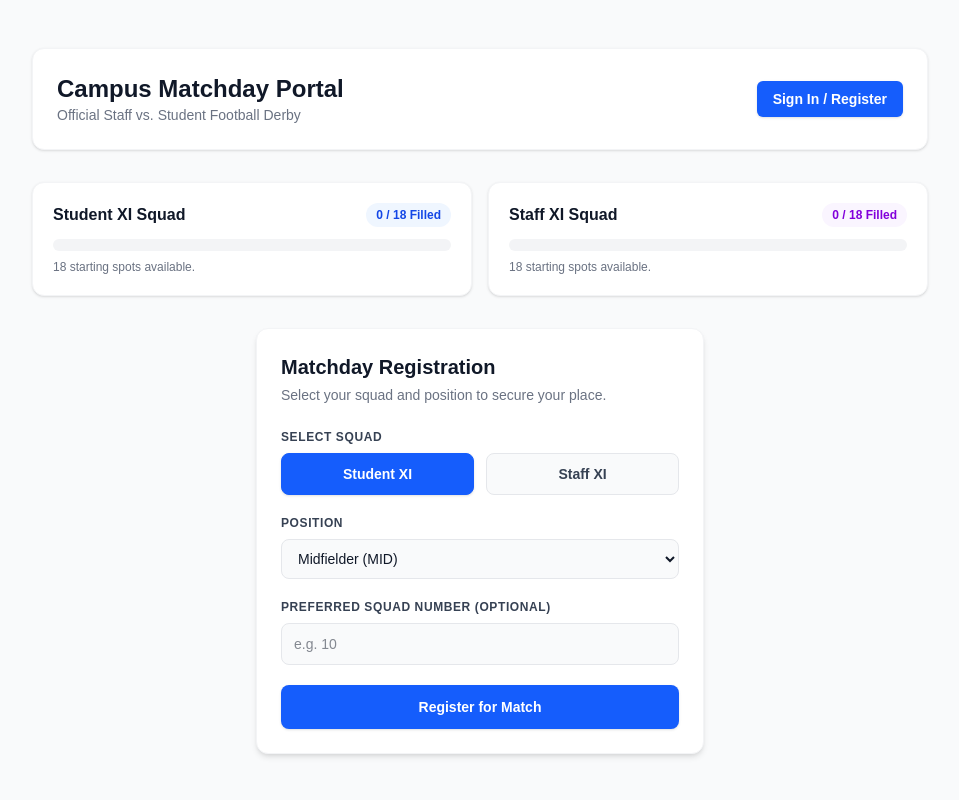
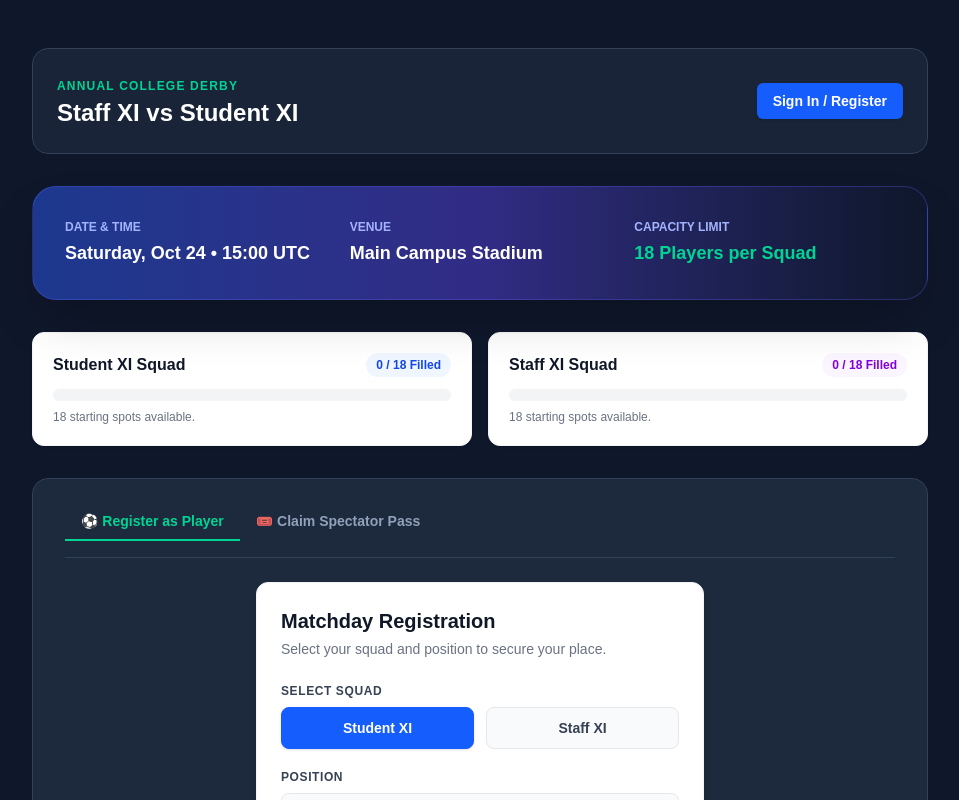
Before and after one commit to REDRAGO14/football-matchday, a Next.js app in the folder frontend/: page / in a window 1280 px wide. Shown: the top 800 px of the page, without its empty margins (160-1119 px from the left). Built offline with nearby package versions, Linux system fonts and the light colour scheme; no server answers.

Commit message:
working frontend for the component i build sofar

```diff
--- a/frontend/src/app/page.tsx
+++ b/frontend/src/app/page.tsx
@@ -1,30 +1,122 @@
+'use client';
+
+import { useState } from 'react';
 import AuthButton from '@/components/AuthButton';
 import RegistrationForm from '@/components/RegistrationForm';
 import SquadCounter from '@/components/SquadCounter';
 
 export default function Home() {
-  // Using our test UUID for local dev verification
+  const [tab, setTab] = useState<'player' | 'spectator'>('player');
+  const [spectatorMessage, setSpectatorMessage] = useState<string | null>(null);
+  const [claiming, setClaiming] = useState(false);
+
+  // Default test user
   const testUserId = '11111111-1111-1111-1111-111111111111';
 
+  const handleClaimSpectatorPass = async () => {
+    setClaiming(true);
+    setSpectatorMessage(null);
+    try {
+      const apiUrl = process.env.NEXT_PUBLIC_API_URL || 'http://localhost:3001';
+      const res = await fetch(`${apiUrl}/api/v1/spectator`, {
+        method: 'POST',
+        headers: { 'Content-Type': 'application/json' },
+        body: JSON.stringify({ userId: testUserId }),
+      });
+      const data = await res.json();
+      setSpectatorMessage(data.message);
+    } catch (err: any) {
+      setSpectatorMessage('Failed to claim pass.');
+    } finally {
+      setClaiming(false);
+    }
+  };
+
   return (
-    <main className="min-h-screen bg-gray-50 py-12 px-4 sm:px-6 lg:px-8">
+    <main className="min-h-screen bg-slate-900 text-white py-12 px-4 sm:px-6 lg:px-8">
       <div className="max-w-4xl mx-auto space-y-8">
-        <header className="flex justify-between items-center bg-white p-6 rounded-xl shadow-sm border border-gray-100">
+
+        {/* Navigation & Auth */}
+        <header className="flex justify-between items-center bg-slate-800/80 backdrop-blur-md p-6 rounded-2xl border border-slate-700">
           <div>
-            <h1 className="text-2xl font-bold text-gray-900">Campus Matchday Portal</h1>
-            <p className="text-sm text-gray-500">Official Staff vs. Student Football Derby</p>
+            <span className="text-xs font-bold tracking-widest text-emerald-400 uppercase">Annual College Derby</span>
+            <h1 className="text-2xl font-black text-white">Staff XI vs Student XI</h1>
           </div>
           <AuthButton />
         </header>
 
-        {/* Live Squad Counter */}
+        {/* Hero Match Details Card */}
+        <div className="relative overflow-hidden bg-gradient-to-r from-blue-900 via-indigo-900 to-slate-900 p-8 rounded-3xl border border-indigo-500/30 shadow-2xl">
+          <div className="relative z-10 grid grid-cols-1 md:grid-cols-3 gap-6 text-center md:text-left">
+            <div>
+              <p className="text-xs text-indigo-300 font-semibold uppercase">Date & Time</p>
+              <p className="text-lg font-bold text-white mt-1">Saturday, Oct 24 • 15:00 UTC</p>
+            </div>
+            <div>
+              <p className="text-xs text-indigo-300 font-semibold uppercase">Venue</p>
+              <p className="text-lg font-bold text-white mt-1">Main Campus Stadium</p>
+            </div>
+            <div>
+              <p className="text-xs text-indigo-300 font-semibold uppercase">Capacity Limit</p>
+              <p className="text-lg font-bold text-emerald-400 mt-1">18 Players per Squad</p>
+            </div>
+          </div>
+        </div>
+
+        {/* Live Counter */}
         <section>
           <SquadCounter />
         </section>
 
-        <section className="mt-8">
-          <RegistrationForm userId={testUserId} />
+        {/* Portal Switcher (Player vs Spectator) */}
+        <section className="bg-slate-800 p-8 rounded-2xl border border-slate-700 space-y-6">
+          <div className="flex border-b border-slate-700 pb-4">
+            <button
+              onClick={() => setTab('player')}
+              className={`pb-2 px-4 font-bold text-sm transition-colors border-b-2 ${
+                tab === 'player'
+                  ? 'border-emerald-400 text-emerald-400'
+                  : 'border-transparent text-slate-400 hover:text-white'
+              }`}
+            >
+              ⚽ Register as Player
+            </button>
+            <button
+              onClick={() => setTab('spectator')}
+              className={`pb-2 px-4 font-bold text-sm transition-colors border-b-2 ${
+                tab === 'spectator'
+                  ? 'border-emerald-400 text-emerald-400'
+                  : 'border-transparent text-slate-400 hover:text-white'
+              }`}
+            >
+              🎟️ Claim Spectator Pass
+            </button>
+          </div>
+
+          {tab === 'player' ? (
+            <RegistrationForm userId={testUserId} />
+          ) : (
+            <div className="text-center py-8 space-y-4 max-w-md mx-auto">
+              <h3 className="text-xl font-bold">Claim Your Digital Match Pass</h3>
+              <p className="text-sm text-slate-400">
+                Want to watch the derby from the stands? Claim your digital pass for stadium entry and fan giveaways!
+              </p>
+              {spectatorMessage && (
+                <div className="p-3 bg-emerald-950/80 border border-emerald-500/50 text-emerald-300 rounded-lg text-sm">
+                  {spectatorMessage}
+                </div>
+              )}
+              <button
+                onClick={handleClaimSpectatorPass}
+                disabled={claiming}
+                className="w-full py-3 bg-emerald-500 hover:bg-emerald-600 font-bold text-slate-950 rounded-xl transition shadow-lg shadow-emerald-500/20"
+              >
+                {claiming ? 'Generating Ticket...' : 'Get Fan Pass'}
+              </button>
+            </div>
+          )}
         </section>
+
       </div>
     </main>
   );
```
